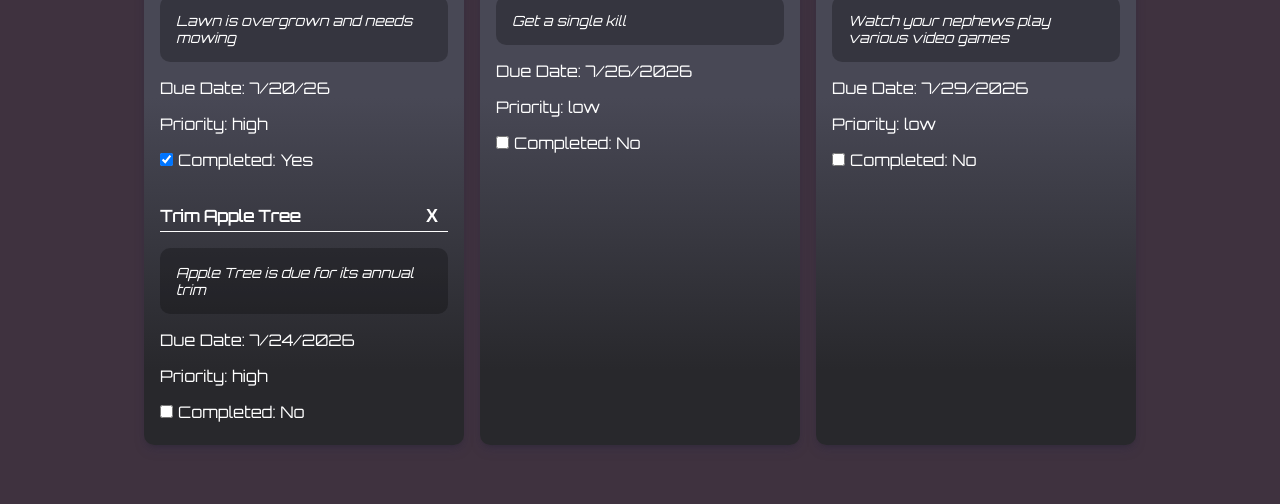
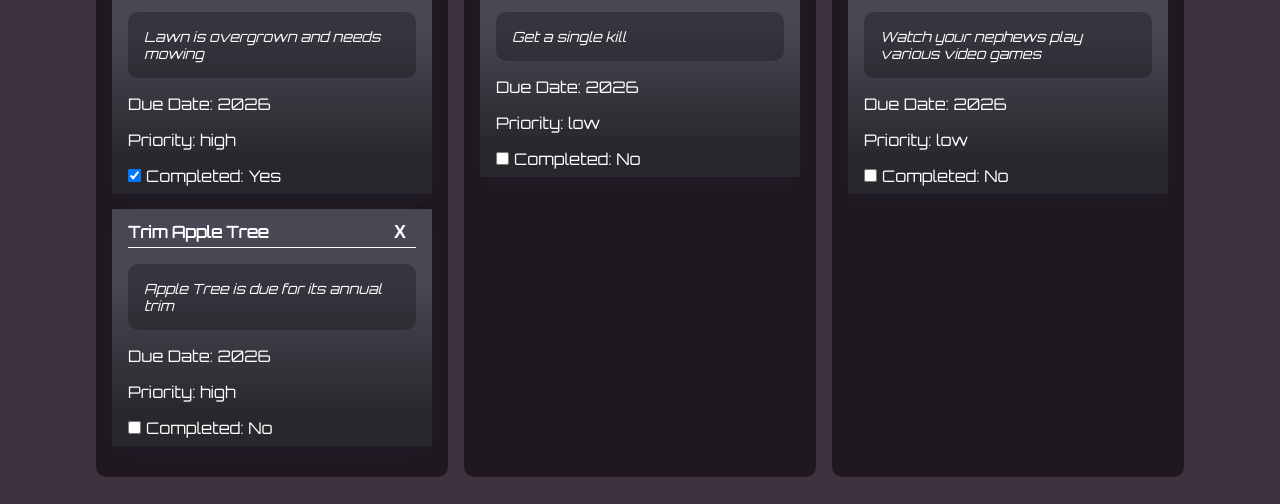
Before and after one commit to drex109/todo-list, a website built with webpack: page src/template.html in a window 1280 px wide. Shown: the part 296-800 px from the top of the page. Built offline with nearby package versions, Linux system fonts and the light colour scheme.

Commit message:
style projects, adjust test data

```diff
--- a/src/index.js
+++ b/src/index.js
@@ -4,11 +4,11 @@ import { createProject } from "./project";
 import { projectManager } from "./projectManager";
 import { renderProjects } from "./dom";
 
-const lawn = createTodo('Mow Lawn', 'Lawn is overgrown and needs mowing', '7/20/26', 'high');
-const weeds = createTodo('Weed Garden', 'Garden is overrun by weeds', '7/24/2026', 'high');
-const trim = createTodo('Trim Apple Tree', 'Apple Tree is due for its annual trim', '7/24/2026', 'high');
+const lawn = createTodo('Mow Lawn', 'Lawn is overgrown and needs mowing', '2026', 'high');
+const weeds = createTodo('Weed Garden', 'Garden is overrun by weeds', '2026', 'high');
+const trim = createTodo('Trim Apple Tree', 'Apple Tree is due for its annual trim', '2026', 'high');
 console.log(lawn);
-const kill = createTodo('Kill', 'Get a single kill', '7/26/2026', 'low');
+const kill = createTodo('Kill', 'Get a single kill', '2026', 'low');
 
 const landscaping = createProject('Landscaping');
 landscaping.addTodo(lawn);
@@ -29,7 +29,7 @@ assassinate.addTodo(kill);
 projectManager.addProject(assassinate);
 
 const nephs = createProject('Play games with Nephews');
-const watch = createTodo('Watch Nephews Play', 'Watch your nephews play various video games', '7/29/2026', 'low');
+const watch = createTodo('Watch Nephews Play', 'Watch your nephews play various video games', '2026', 'low');
 nephs.addTodo(watch);
 
 projectManager.addProject(nephs)
--- a/src/style.css
+++ b/src/style.css
@@ -39,7 +39,6 @@ body {
     grid-template-columns: 1fr 1fr 1fr;
     gap: 1rem;
     justify-items: center;
-    /* max-width: 840px; */
     margin: auto
 }
 .project {
@@ -47,6 +46,9 @@ body {
     grid-template-rows: auto 1fr;
     width: 20rem;
     gap: 1rem;
+    background-color: rgba(0, 0, 0, 0.5);
+    padding: 1rem;
+    border-radius: 10px;
 }
 .project-title {
     display: grid;
@@ -58,16 +60,17 @@ body {
 }
 
 .todos {
-    background: linear-gradient(0deg,rgb(40, 40, 44) 15%, rgb(72, 72, 85) 69%);
-    box-shadow: rgba(50, 50, 93, 0.25) 0px 6px 12px -2px, rgba(0, 0, 0, 0.3) 0px 3px 7px -3px;
+    display: grid;
+    grid-template-rows: auto 1fr;
     border-radius: 10px;
 }
 .todo {
     display: grid;
-    /* grid-template-rows: auto 1fr 1fr 1fr 1fr; */
     gap: 1rem;
     margin-bottom: 15px;
     padding: .5rem 1rem;
+    background: linear-gradient(0deg,rgb(40, 40, 44) 15%, rgb(72, 72, 85) 69%);
+    box-shadow: rgba(50, 50, 93, 0.25) 0px 6px 12px -2px, rgba(0, 0, 0, 0.3) 0px 3px 7px -3px;
 }
 .todo-title-container{
     display: grid;
```
